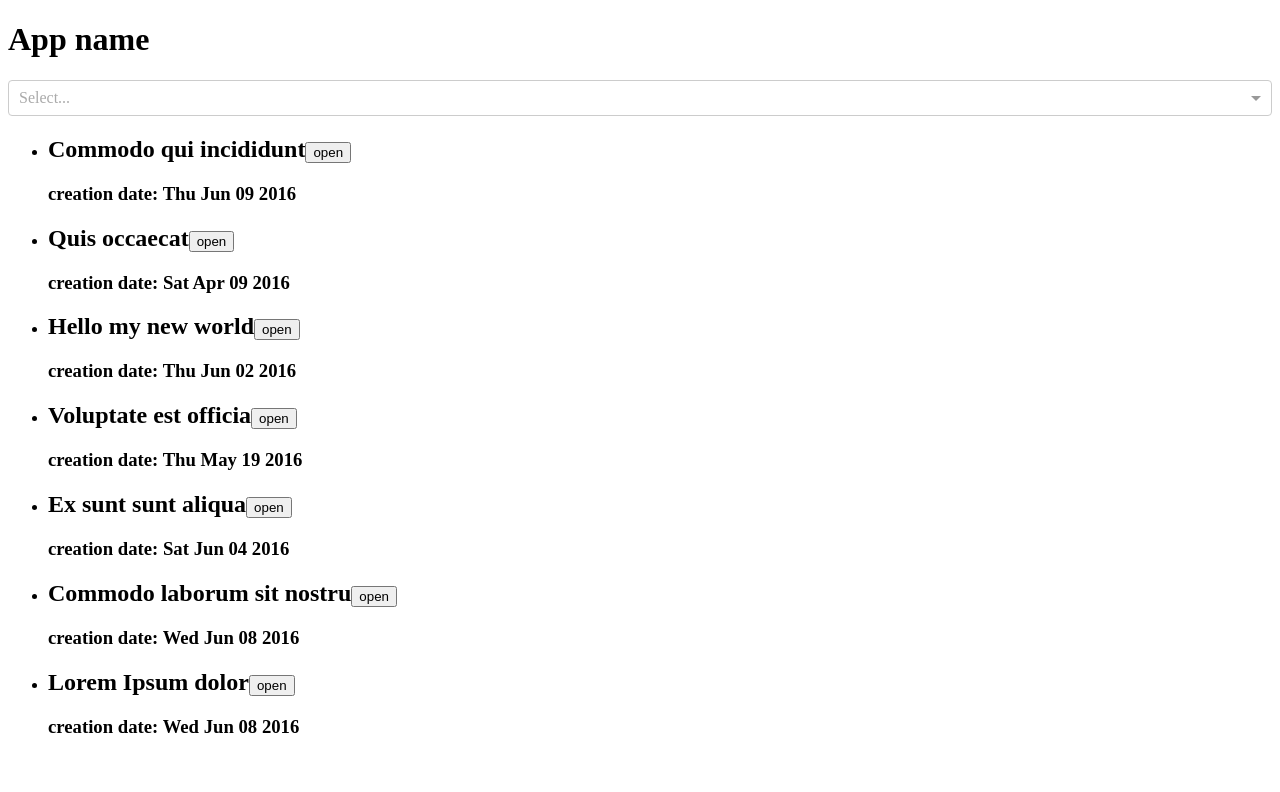
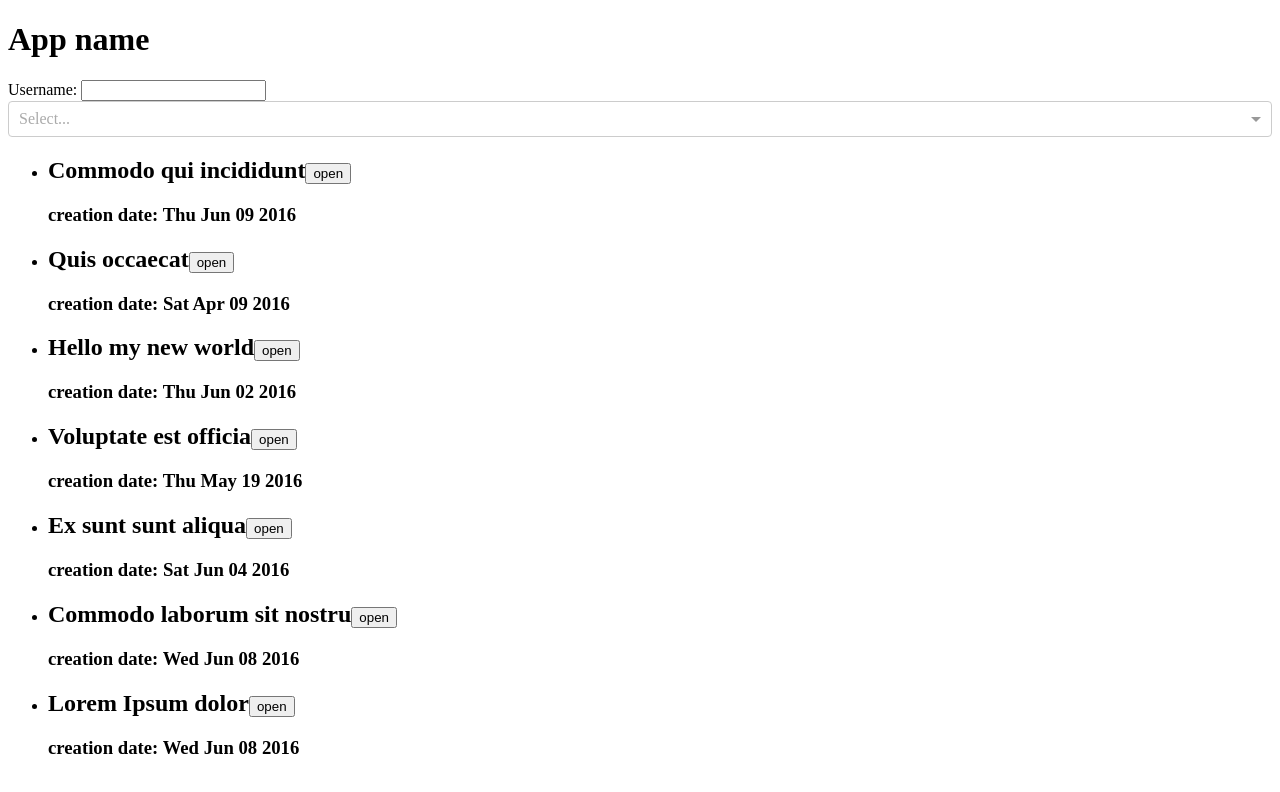
Before and after one commit to romabelka/basic-react-13-11, a React app: page / in a window 1280 px wide. Shown: the top 792 px of the page. Built offline with nearby package versions, Linux system fonts and the light colour scheme.

Commit message:
add user form

```diff
--- a/src/components/App.js
+++ b/src/components/App.js
@@ -1,6 +1,7 @@
 import React, {Component} from 'react'
 import ArticleList from './ArticleList'
 import ArticlesChart from './ArticlesChart'
+import UserForm from './UserForm'
 import Select from 'react-select'
 import 'react-select/dist/react-select.css'
 
@@ -20,6 +21,7 @@ class App extends Component {
         return (
             <div>
                 <h1>App name</h1>
+                <UserForm />
                 <Select options = {options} value = {this.state.selected} onChange = {this.handleSelect} multi />
                 <ArticleList articles = {articles} />
                 <ArticlesChart articles = {articles} />
--- /dev/null
+++ b/src/components/UserForm.js
@@ -0,0 +1,30 @@
+import React, { Component } from 'react'
+import PropTypes from 'prop-types'
+
+class UserForm extends Component {
+    static propTypes = {
+
+    };
+
+    state = {
+        user: ''
+    }
+
+    handleChange = ev => {
+        const {value} = ev.target
+        this.setState({
+            user: value.length < 15 ? value : ''
+        })
+    }
+
+    render() {
+        console.log('---', this.state)
+        return (
+            <div>
+                Username: <input value = {this.state.user} onChange = {this.handleChange} />
+            </div>
+        )
+    }
+}
+
+export default UserForm
```
